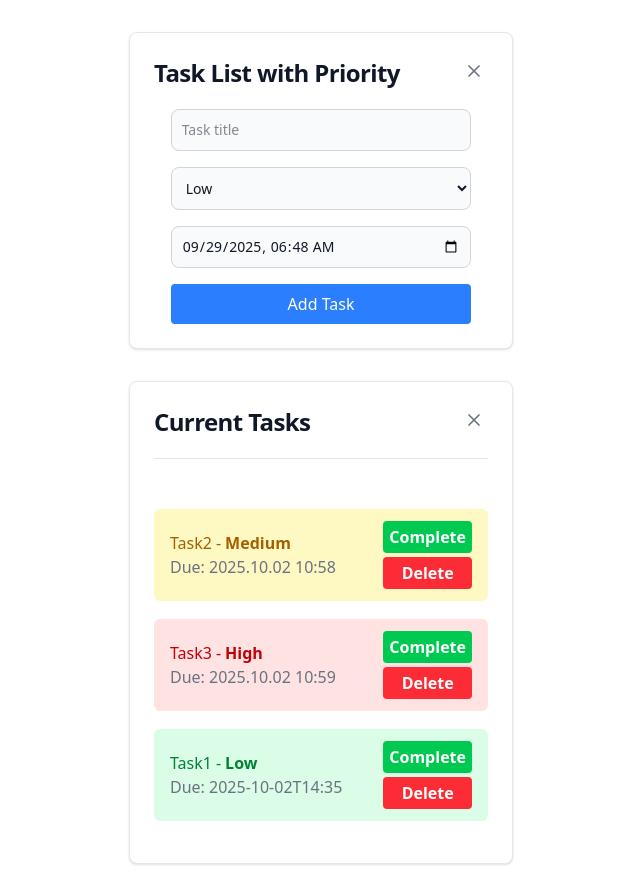
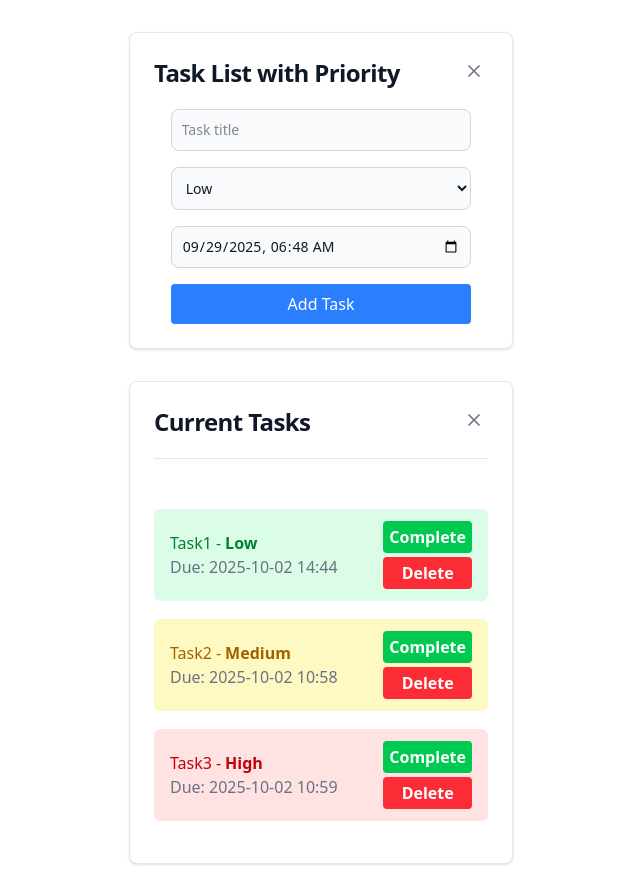
Before and after one commit to MaxFromParadise/tasksListReact, a React (Vite) app: page / in a window 1280 px wide. Shown: the whole page, without its empty margins (319-959 px from the left). Built offline with nearby package versions, Linux system fonts and the light colour scheme; data requests are answered from the project's data file.

Commit message:
modified | date format from yyyy.mm.dd to yyyy-mm-dd

```diff
--- a/data/db.json
+++ b/data/db.json
@@ -1,22 +1,22 @@
 {
 	"tasks": [
+		{
+			"id": "1",
+			"title": "Task1",
+			"priority": "Low",
+			"date": "2025-10-02 14:44"
+		},
 		{
 			"id": "2",
 			"title": "Task2",
 			"priority": "Medium",
-      "date": "2025.10.02 10:58"
+			"date": "2025-10-02 10:58"
 		},
 		{
 			"id": "3",
 			"title": "Task3",
 			"priority": "High",
-      "date": "2025.10.02 10:59"
-    },
-    {
-      "id": "d41c185a-18cf-45b4-987d-5af3b8271cde",
-      "title": "Task1",
-      "priority": "Low",
-      "date": "2025-10-02T14:35"
+			"date": "2025-10-02 10:59"
 		}
 	]
 }
--- a/src/features/tasks/components/AddTaskForm/AddTaskForm.tsx
+++ b/src/features/tasks/components/AddTaskForm/AddTaskForm.tsx
@@ -25,7 +25,7 @@ export const AddTaskForm = ({ onSubmit }: AddTaskFormProps): JSX.Element => {
 		defaultValues: {
 			title: '',
 			priority: Priority.Low,
-			date: new Date().toISOString().slice(0, 16),
+			date: new Date().toISOString().slice(0, 16).replace('T', ' '),
 		},
 	});
 
```
Lines whose indentation alone changed are shown as unchanged.
